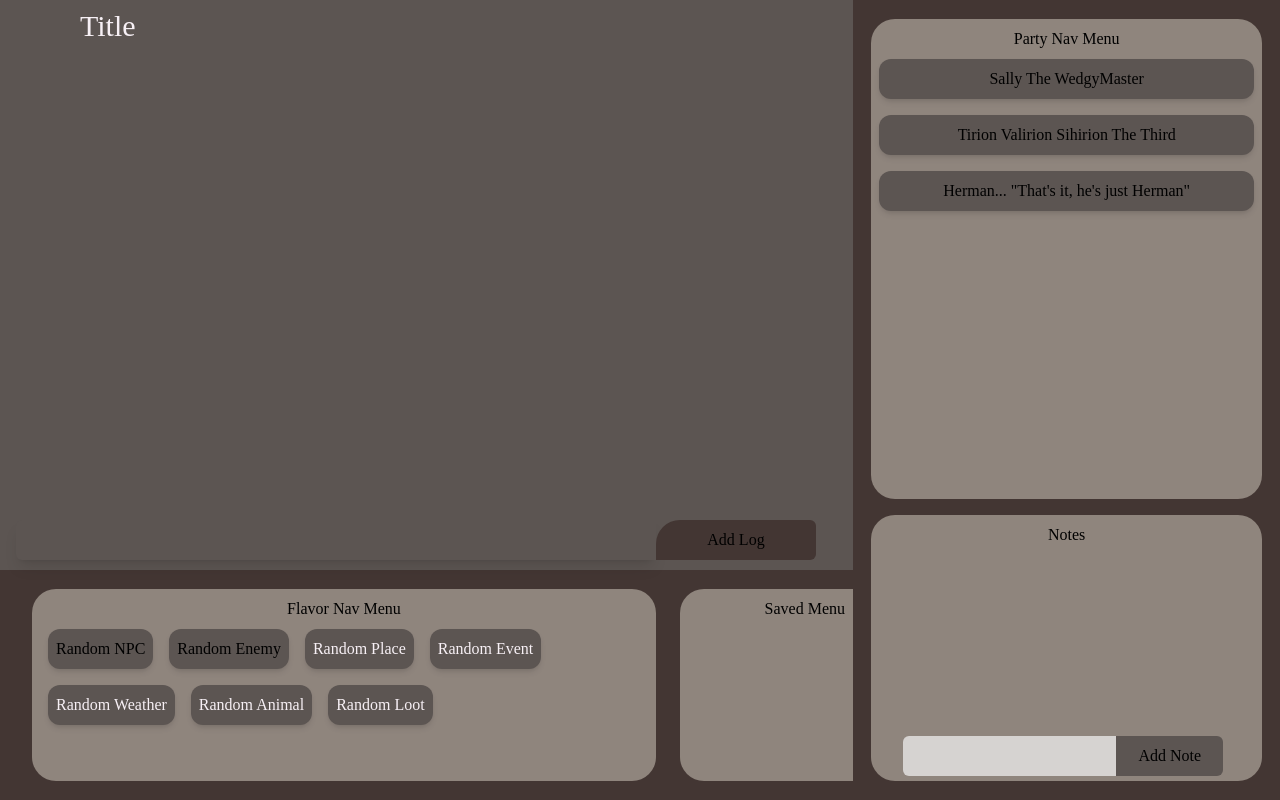
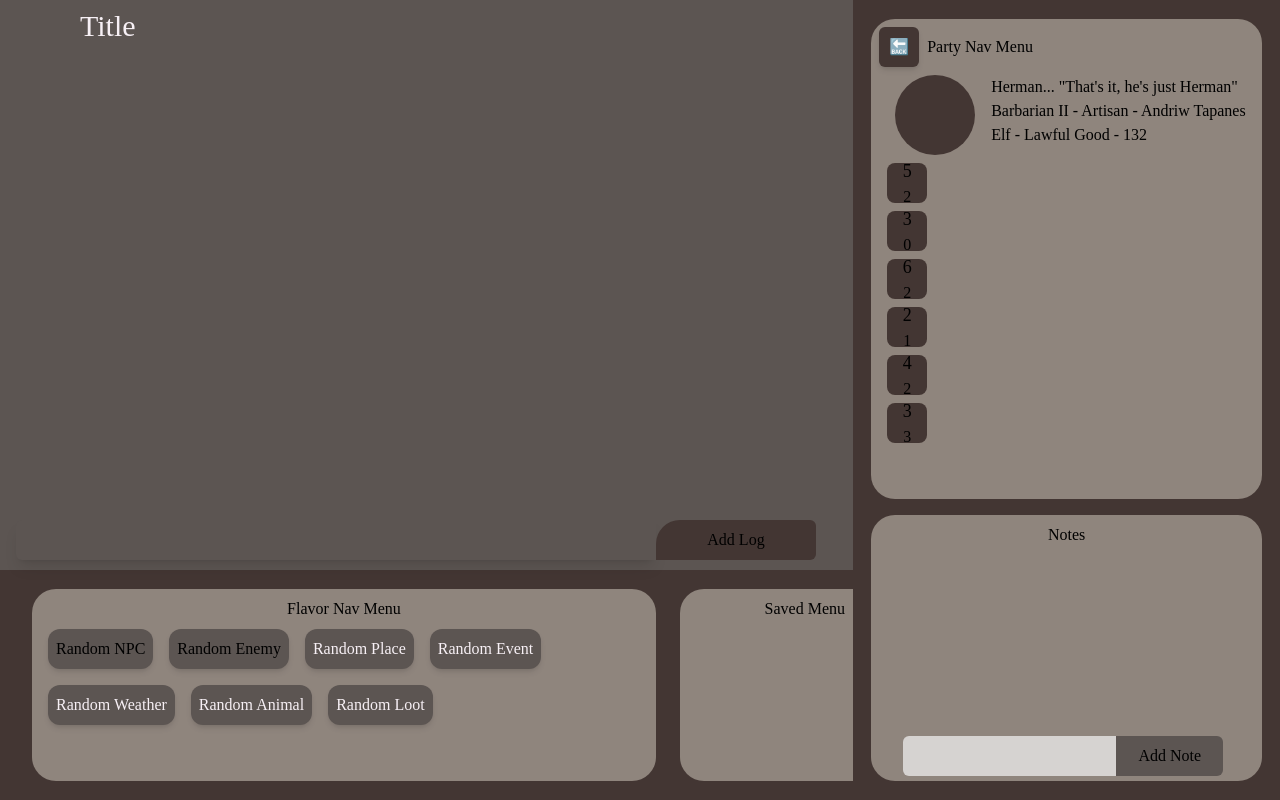
Before and after one commit to AndriwT/vnv, a Next.js app: page / in a window 1280 px wide. Shown: the top 800 px of the page. Built offline with nearby package versions, Linux system fonts and the light colour scheme; a web font is replaced by a local one.

Commit message:
working on character sheet

```diff
--- a/src/components/CharacterSheet.tsx
+++ b/src/components/CharacterSheet.tsx
@@ -5,14 +5,65 @@ interface componentProps {
 interface CharacterSheetProps {
   character: {
     name: string;
+    abilities: {
+      strength: number;
+      dexterity: number;
+      constitution: number;
+      intelligence: number;
+      wisdom: number;
+      charisma: number;
+    };
+    class: string;
+    level: string;
+    race: string;
+    background: string;
+    alignment: string;
+    playerName: string;
+    xp: number;
   };
 }
 
 const CharacterSheet: React.FC<CharacterSheetProps> = ({ character }) => {
   return (
-    <div className="flex flex-col justify-center items-center">
-      <div className="bg-vandyke w-20 h-20 rounded-full m-2"></div>
-      <h1>{character?.name}</h1>
+    <div className="flex flex-col ml-4">
+      <div className="flex ml-2">
+        <div className="bg-vandyke w-20 h-20 rounded-full"></div>
+        <div className="flex flex-col">
+          <h2 className="ml-4">{character?.name}</h2>
+          <h2 className="ml-4">
+            {character?.class} {character?.level} - {character?.background} -{" "}
+            {character?.playerName}
+          </h2>
+          <h2 className="ml-4">
+            {character?.race} - {character?.alignment} - {character?.xp}
+          </h2>
+        </div>
+      </div>
+
+      <div className="bg-vandyke w-10 h-10 mt-2 rounded-lg flex flex-col justify-center items-center">
+        <h2 className="text-lg">{character?.abilities.strength}</h2>
+        <h5>2</h5>
+      </div>
+      <div className="bg-vandyke w-10 h-10 mt-2 rounded-lg  flex flex-col justify-center items-center">
+        <h2 className="text-lg">{character?.abilities.dexterity}</h2>
+        <h5>0</h5>
+      </div>
+      <div className="bg-vandyke w-10 h-10 mt-2 rounded-lg flex flex-col justify-center items-center">
+        <h2 className="text-lg">{character?.abilities.constitution}</h2>
+        <h5>2</h5>
+      </div>
+      <div className="bg-vandyke w-10 h-10 mt-2 rounded-lg flex flex-col justify-center items-center">
+        <h2 className="text-lg">{character?.abilities.intelligence}</h2>
+        <h5>1</h5>
+      </div>
+      <div className="bg-vandyke w-10 h-10 mt-2 rounded-lg flex flex-col justify-center items-center">
+        <h2 className="text-lg">{character?.abilities.wisdom}</h2>
+        <h5>2</h5>
+      </div>
+      <div className="bg-vandyke w-10 h-10 mt-2 rounded-lg flex flex-col justify-center items-center">
+        <h2 className="text-lg">{character?.abilities.charisma}</h2>
+        <h5>3</h5>
+      </div>
     </div>
   );
 };
--- a/src/components/PartyNav.tsx
+++ b/src/components/PartyNav.tsx
@@ -5,12 +5,27 @@ import CharacterSheet from "./CharacterSheet";
 
 const characterObj = {
   name: "Herman... \"That's it, he's just Herman\"",
+  abilities: {
+    strength: 5,
+    dexterity: 3,
+    constitution: 6,
+    intelligence: 2,
+    wisdom: 4,
+    charisma: 3,
+  },
+  class: "Barbarian",
+  level: "II",
+  race: "Elf",
+  background: "Artisan",
+  alignment: "Lawful Good",
+  playerName: "Andriw Tapanes",
+  xp: 132,
 };
 
 const PartyNav = () => {
   const [note, setNote] = useState("");
   const [notes, setNotes] = useState([""]);
-  const [character, setCharacter] = useState<boolean>(false);
+  const [character, setCharacter] = useState<boolean>(true);
 
   const handleNoteChange = (e: ChangeEvent<HTMLInputElement>) => {
     setNote(e.target.value);
@@ -34,11 +49,18 @@ const PartyNav = () => {
   return (
     <div className="bg-vandyke flex flex-col items-center justify-center w-2/6 h-full absolute right-0">
       <div className="bg-battleship h-3/5 w-11/12 rounded-3xl">
-        <h1 className="text-center pt-2">Party Nav Menu</h1>
+        <div className="flex items-center ">
+          <button
+            className="bg-vandyke w-10 h-10 m-2 rounded-md shadow-md"
+            onClick={handleSelection}
+          >
+            🔙
+          </button>
+          <h1 className="text-center">Party Nav Menu</h1>
+        </div>
 
         {character ? (
           <div>
-            <button onClick={handleSelection}>Back</button>
             <CharacterSheet character={characterObj} />
           </div>
         ) : (
```
